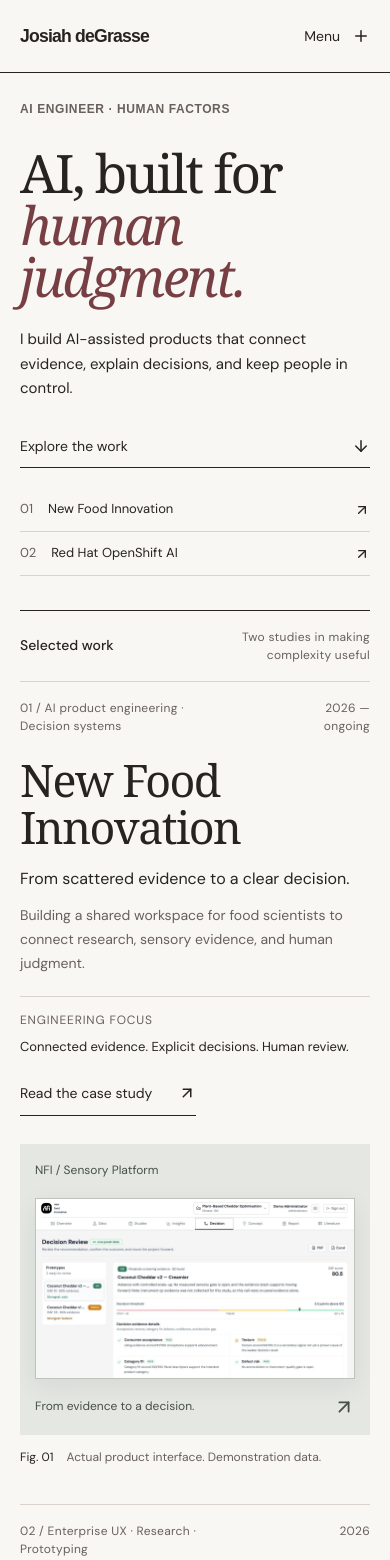
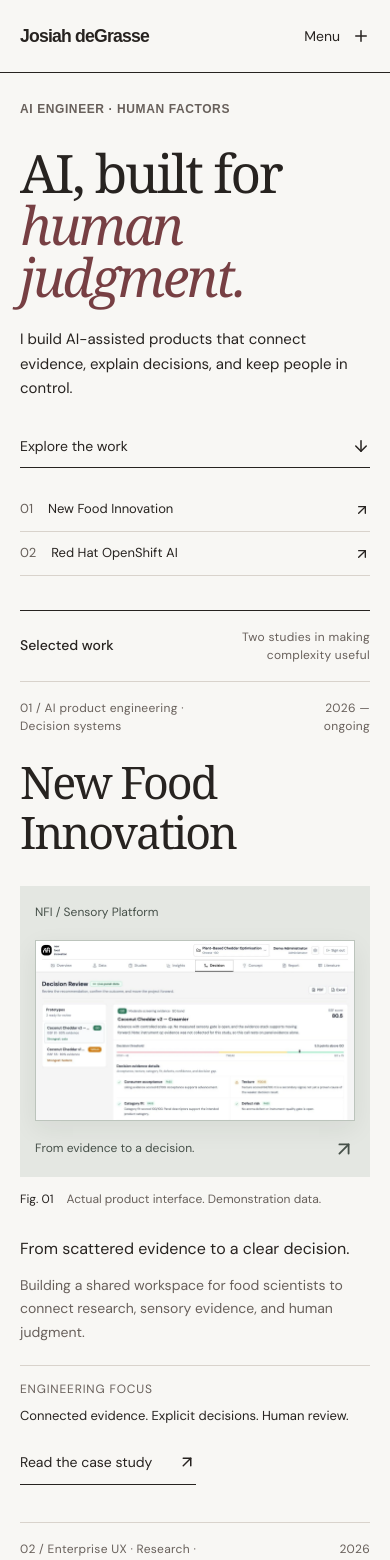
Before and after one commit to josiahdegrasse-cloud/josiahdegrasse-cloud.github.io, a React (Vite) app: page / in a window 390 px wide. Shown: the top 1560 px of the page. Built offline with nearby package versions, Linux system fonts and the light colour scheme; a web font is replaced by a local one.

Commit message:
Bring project artifacts ahead of mobile supporting copy

```diff
--- a/src/design-editorial.css
+++ b/src/design-editorial.css
@@ -139,20 +139,26 @@
 .catalogue-project-body {
   display: grid;
   grid-template-columns: minmax(0, 0.78fr) minmax(0, 1.7fr);
-  gap: 64px;
+  gap: 0 64px;
+  grid-template-areas: "heading media" "copy media";
+  grid-template-rows: auto 1fr;
   align-items: start;
 }
+.catalogue-project-media {
+  grid-area: media;
+}
 .catalogue-project-copy {
-  padding-top: 8px;
+  grid-area: copy;
 }
-.catalogue-project-copy h3 {
+.catalogue-project-title {
+  grid-area: heading;
   font-family: var(--serif);
   font-size: clamp(2.4rem, 3.2vw, 3.2rem);
   font-weight: 400;
   line-height: 1.04;
   letter-spacing: -0.035em;
 }
-.catalogue-project-copy h3 a:hover {
+.catalogue-project-title a:hover {
   color: var(--accent);
 }
 .catalogue-project-copy .catalogue-subtitle {
@@ -437,6 +443,9 @@
     gap: 34px;
     grid-template-columns: minmax(0, 0.86fr) minmax(0, 1.5fr);
   }
+  .catalogue-project-body {
+    row-gap: 0;
+  }
   .catalogue-project-media .concept-columns h3 {
     font-size: 2.5rem;
   }
@@ -488,6 +497,8 @@
   }
   .catalogue-project-body {
     grid-template-columns: minmax(0, 1fr);
+    grid-template-areas: "heading" "media" "copy";
+    grid-template-rows: auto;
     gap: 28px;
   }
   .catalogue-project-copy {
@@ -495,17 +506,16 @@
     grid-template-columns: 1.2fr 1fr;
     gap: 0 40px;
   }
-  .catalogue-project-copy h3 {
-    grid-column: 1;
+  .catalogue-project-title {
     font-size: 2.8rem;
   }
   .catalogue-project-copy .catalogue-subtitle {
     grid-column: 1;
-    margin-bottom: 0;
+    margin-block: 0;
   }
   .catalogue-project-copy > p:not(.catalogue-subtitle) {
     grid-column: 2;
-    grid-row: 1 / 3;
+    grid-row: 1;
     align-self: center;
   }
   .catalogue-project-copy .project-evidence {
@@ -513,7 +523,7 @@
   }
   .catalogue-project-copy > .text-link {
     grid-column: 2;
-    grid-row: 3;
+    grid-row: 2;
     align-self: end;
     justify-self: start;
     margin-bottom: 19px;
@@ -616,12 +626,12 @@
     display: block;
     padding-top: 0;
   }
-  .catalogue-project-copy h3 {
+  .catalogue-project-title {
     font-size: 2.8rem;
     max-width: 14ch;
   }
   .catalogue-project-copy .catalogue-subtitle {
-    margin: 17px 0 12px;
+    margin: 0 0 12px;
     max-width: 32ch;
   }
   .catalogue-project-copy > p:not(.catalogue-subtitle) {
--- a/src/design-home.tsx
+++ b/src/design-home.tsx
@@ -71,30 +71,9 @@ export function DesignHome() {
                 <span className="folio">{project.year}</span>
               </div>
               <div className="catalogue-project-body">
-                <div className="catalogue-project-copy">
-                  <h3>
-                    <a href={`/work/${project.id}`}>{project.title}</a>
-                  </h3>
-                  <p className="catalogue-subtitle">{project.subtitle}</p>
-                  <p>{project.description}</p>
-                  <dl className="project-evidence">
-                    <div>
-                      <dt>
-                        {project.id === "nfi"
-                          ? "Engineering focus"
-                          : "Research basis"}
-                      </dt>
-                      <dd>
-                        {project.id === "nfi"
-                          ? "Connected evidence. Explicit decisions. Human review."
-                          : "8 interviews. 3 validated opportunities. 2 concepts."}
-                      </dd>
-                    </div>
-                  </dl>
-                  <a className="text-link" href={`/work/${project.id}`}>
-                    Read the case study <ArrowUpRight size={18} />
-                  </a>
-                </div>
+                <h3 className="catalogue-project-title">
+                  <a href={`/work/${project.id}`}>{project.title}</a>
+                </h3>
                 <div className="catalogue-project-media">
                   <a
                     className="project-visual-link"
@@ -130,6 +109,27 @@ export function DesignHome() {
                       ? "Actual product interface. Demonstration data."
                       : "Reconstructed concept comparison. Original Figma artifacts pending."}
                   </p>
+                </div>
+                <div className="catalogue-project-copy">
+                  <p className="catalogue-subtitle">{project.subtitle}</p>
+                  <p>{project.description}</p>
+                  <dl className="project-evidence">
+                    <div>
+                      <dt>
+                        {project.id === "nfi"
+                          ? "Engineering focus"
+                          : "Research basis"}
+                      </dt>
+                      <dd>
+                        {project.id === "nfi"
+                          ? "Connected evidence. Explicit decisions. Human review."
+                          : "8 interviews. 3 validated opportunities. 2 concepts."}
+                      </dd>
+                    </div>
+                  </dl>
+                  <a className="text-link" href={`/work/${project.id}`}>
+                    Read the case study <ArrowUpRight size={18} />
+                  </a>
                 </div>
               </div>
             </article>
```
Also changed, not shown: 1 other file (tests, documents, lock files or other folders).
